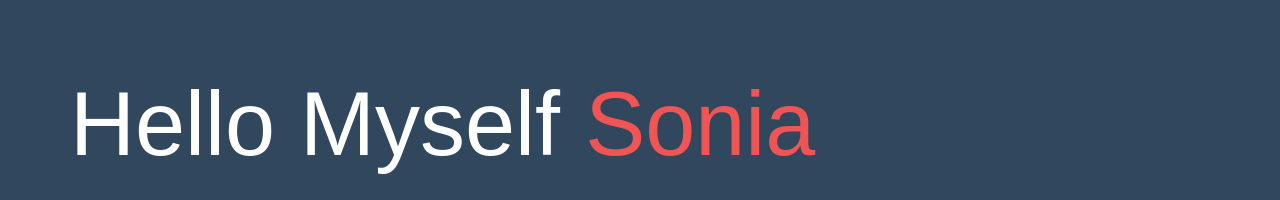
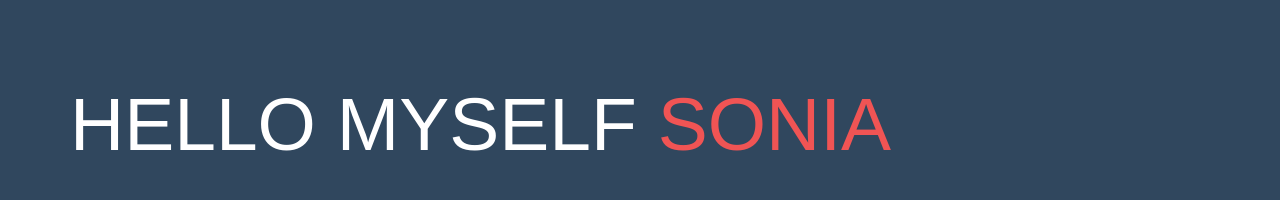
Before and after one commit to soniaseher/portfolio, a plain HTML site: page index.html in a window 1280 px wide. Shown: the part 188-388 px from the top of the page. Drawn offline with Linux system fonts and the light colour scheme; a web font is replaced by a local one.

Commit message:
charnges

```diff
--- a/css/style.css
+++ b/css/style.css
@@ -110,9 +110,10 @@ button:focus {
   text-align: left;
 }
 .banner-text{
-  font-size: 90px !important;
+  font-size: 75px !important;
   color: white;
-  font-weight: 200;
+  font-weight: 300;
+  text-transform: uppercase;
 }
 .banner-text a{
   color: #F05454 !important;
@@ -250,7 +251,7 @@ button:focus {
   z-index: 99;
   transition: background 0.4s, all 0.3s linear; }
   .header_area .navbar {
-    background: transparent;
+    background: #30475E;
     padding: 0px;
     border-bottom: 0px solid #F05454;
     border-radius: 0px; }
```
Also changed, not shown: index.html (+1 -1 lines).
